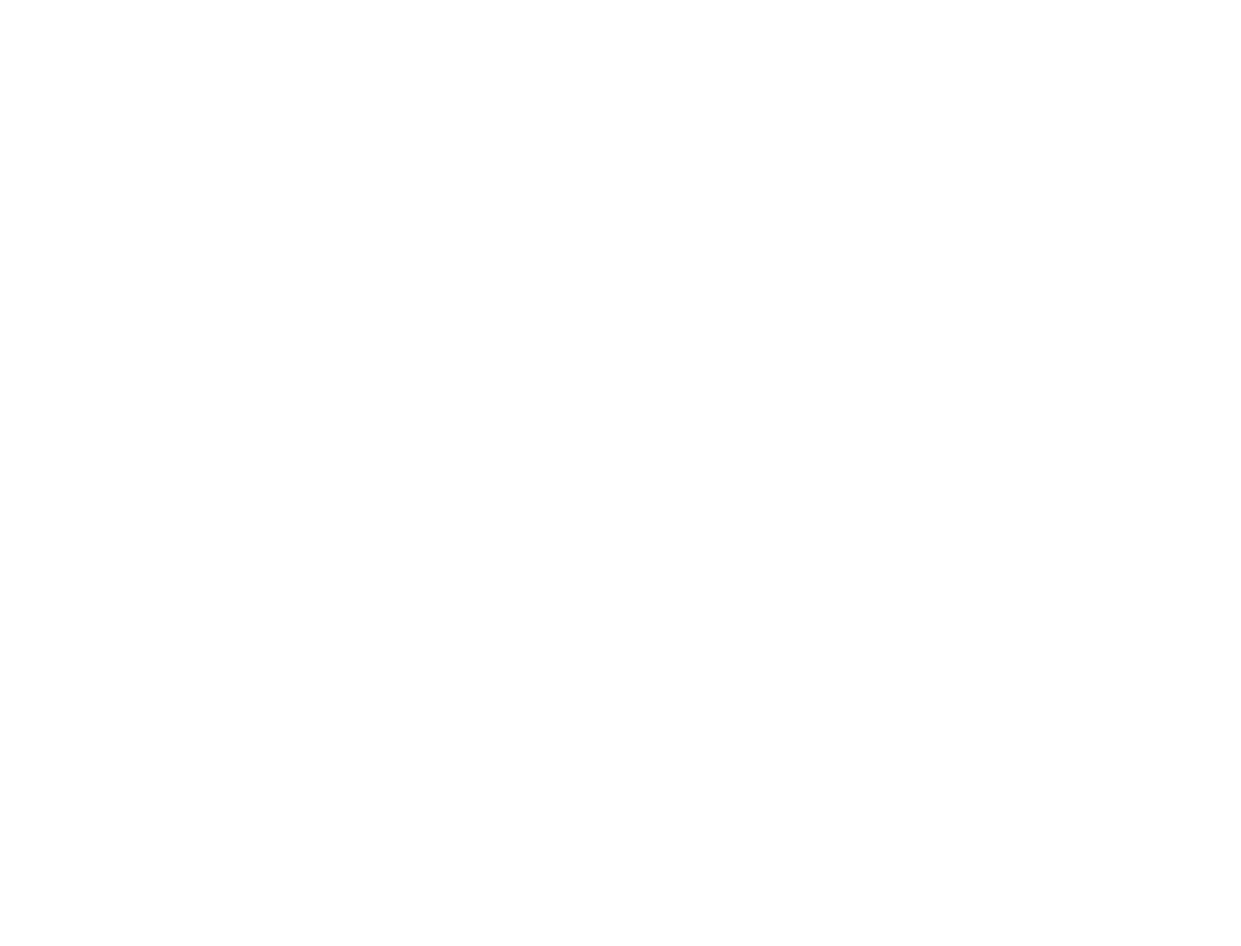
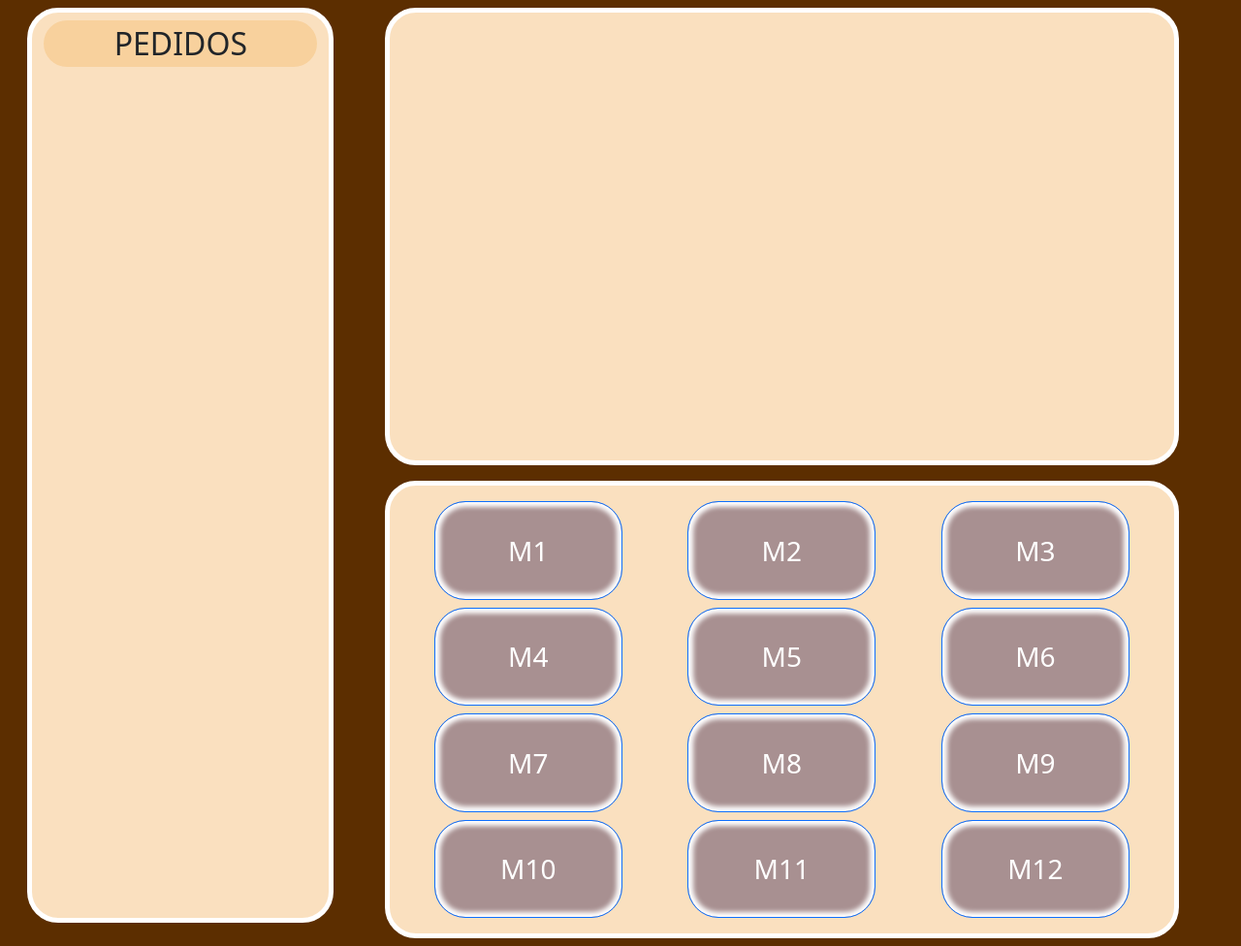
Before and after one commit to ShadowElPingo/mesa_que_mas_aplauda, a plain HTML site: page index.html in a window 1280 px wide. Shown: the whole page at 97% size. Drawn offline with nearby package versions, Linux system fonts and the light colour scheme.

Commit message:
tercer commit

```diff
--- a/css/index.css
+++ b/css/index.css
@@ -1,4 +1,33 @@
+:root{
+    --font: #fae0bf;
+}
+
 body{
     width: 100%;
     height: 61rem;
+    background-color: #5c2e00;
 }
+main{
+    width: 100%;
+    height: 60rem;
+}
+
+.comandas{
+    background-color: var(--font);
+}
+
+.comandas__h2{
+    height: 3rem;
+    background-color: rgb(248, 209, 157);
+}
+.pausa__caja{
+    background-color: var(--font);
+}
+.mesas{
+    background-color: var(--font);
+}
+
+.mesas__boton{
+    background-color: #a89091;
+    box-shadow: inset 0 0 5px 5px;
+}
--- a/index.html
+++ b/index.html
@@ -11,14 +11,33 @@
         <link rel="stylesheet" href="https://cdn.jsdelivr.net/npm/bootstrap@5.3.2/dist/css/bootstrap.min.css">
         <!-- css -->
         <link rel="stylesheet" href="./css/index.css">
+        <!-- ICONOS BOOTSTRAP -->
+        <link rel="stylesheet" href="https://cdn.jsdelivr.net/npm/bootstrap-icons@1.11.1/font/bootstrap-icons.css">
     </head>
     <body>
 
-        <main class="row col-12 ">
-            <div class="comandas col-3 bg-danger ">
+        <main class="row col-12 d-flex justify-content-around p-2  ">
+            <div class=" col-3  rounded-5 d-flex justify-content-center border border-5 border-white comandas">
+                <h2 class="w-100 d-flex  justify-content-center align-items-center  rounded-5 mt-2 comandas__h2 ">PEDIDOS</h2>
 
             </div>
-            <div class="pausa col-7 bg-black "></div>
+            <div class="pausa row col-8 h-100 gap-3 ">
+                <div class="row rounded-5 border border-5 border-white  col-12 h-50  pausa__caja"></div>
+                <div class="row rounded-5 border border-5 border-white col-12 gap-2 h-50  justify-content-around p-3  mesas">
+                    <button class="col-3 rounded-5  btn btn-primary  fs-3  mesas__boton">M1</button>
+                    <button class="col-3 rounded-5  btn btn-primary  fs-3  mesas__boton">M2</button>
+                    <button class="col-3 rounded-5  btn btn-primary  fs-3  mesas__boton">M3</button>
+                    <button class="col-3 rounded-5  btn btn-primary  fs-3  mesas__boton">M4</button>
+                    <button class="col-3 rounded-5  btn btn-primary  fs-3  mesas__boton">M5</button>
+                    <button class="col-3 rounded-5  btn btn-primary  fs-3  mesas__boton">M6</button>
+                    <button class="col-3 rounded-5  btn btn-primary  fs-3  mesas__boton">M7</button>
+                    <button class="col-3 rounded-5  btn btn-primary  fs-3  mesas__boton">M8</button>
+                    <button class="col-3 rounded-5  btn btn-primary  fs-3  mesas__boton">M9</button>
+                    <button class="col-3 rounded-5  btn btn-primary  fs-3  mesas__boton">M10</button>
+                    <button class="col-3 rounded-5  btn btn-primary  fs-3  mesas__boton">M11</button>
+                    <button class="col-3 rounded-5  btn btn-primary  fs-3  mesas__boton">M12</button>
+                </div>
+            </div>
 
         </main>
 
```
